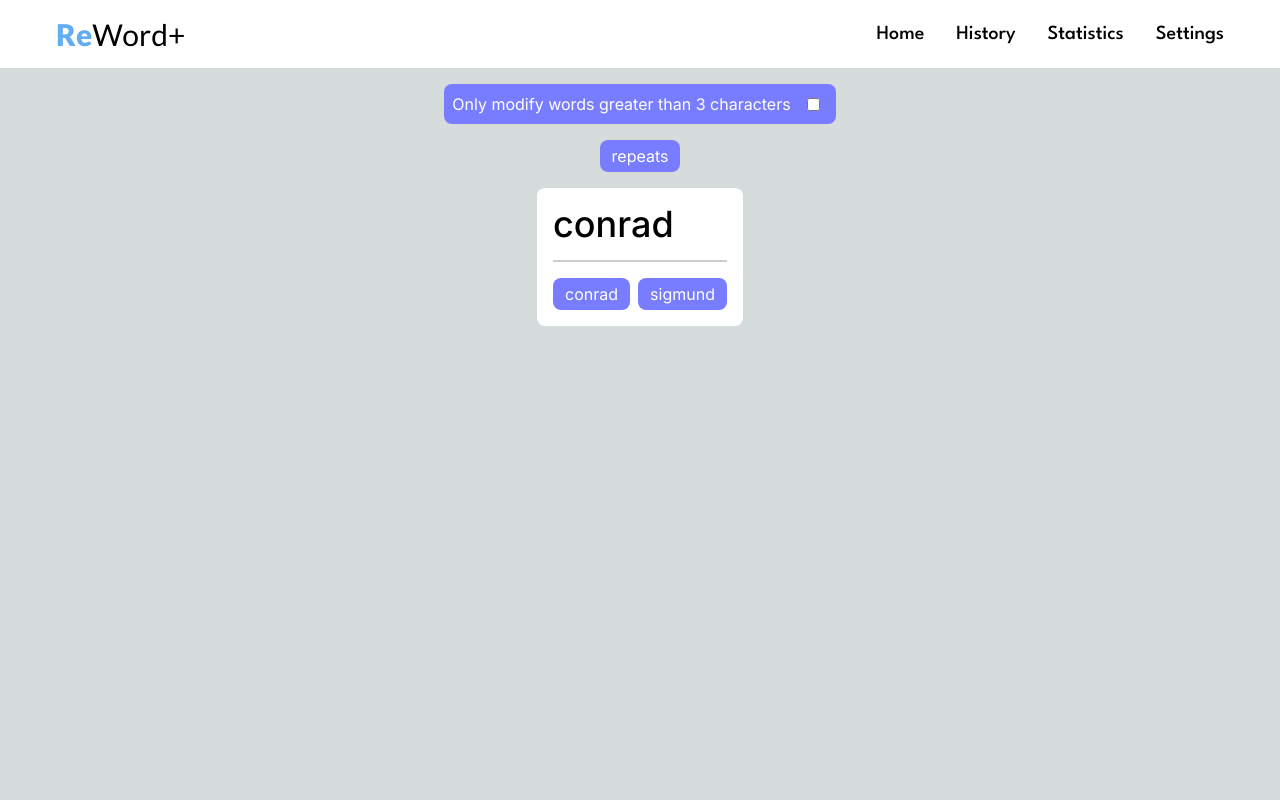
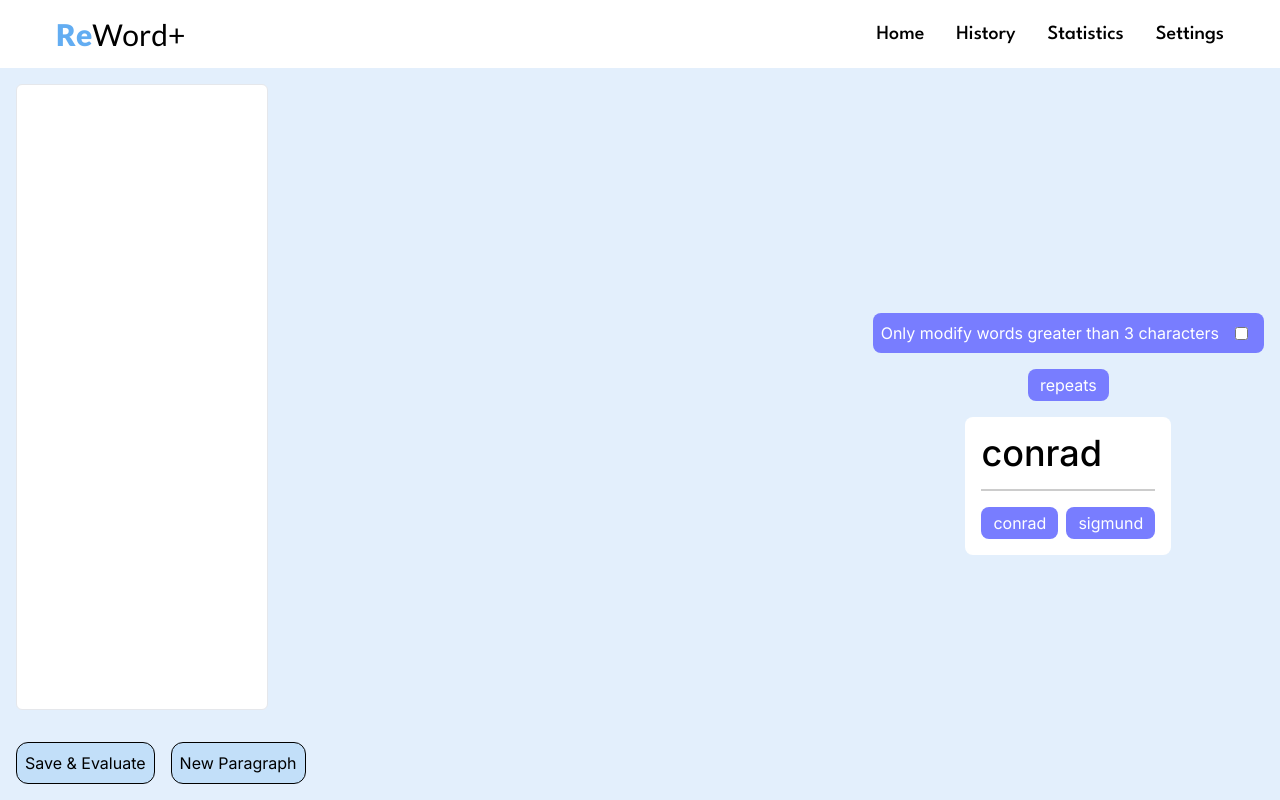
Before and after one commit to Verusins/ReWord-Plus, a Next.js app in the folder frontend/: page / in a window 1280 px wide. Built offline with nearby package versions, Linux system fonts and the light colour scheme.

Commit message:
Change bg, working on the form submission

```diff
--- a/frontend/app/globals.css
+++ b/frontend/app/globals.css
@@ -4,14 +4,14 @@
 
 :root {
   --foreground-rgb: 0, 0, 0;
-  --background-start-rgb: 214, 219, 220;
+  --background-start-rgb: 227, 239, 252;
   --background-end-rgb: 255, 255, 255;
 }
 
 @media (prefers-color-scheme: dark) {
   :root {
-    --foreground-rgb: 255, 255, 255;
-    --background-start-rgb: 0, 0, 0;
+    --foreground-rgb: 0, 0, 0;
+    --background-start-rgb: 227, 239, 252;
     --background-end-rgb: 0, 0, 0;
   }
 }
--- a/frontend/app/layout.tsx
+++ b/frontend/app/layout.tsx
@@ -5,7 +5,7 @@ import "./globals.css";
 const inter = Inter({ subsets: ["latin"] });
 
 export const metadata: Metadata = {
-  title: "Create Next App",
+  title: "ReWord+",
   description: "Generated by create next app",
 };
 
--- a/frontend/app/page.tsx
+++ b/frontend/app/page.tsx
@@ -8,16 +8,39 @@ import React, { useState, useEffect } from "react";
 
 export default function Home() {
   const [is3Char, setIs3Char] = useState(false);
+  const [text, setText] = useState("");
   useEffect(() => {
     console.log("is3Char:", is3Char);
   }, [is3Char]);
+  useEffect(() => {
+    console.log("text:", text);
+  }, [text]);
   const handle3CharChange = () => {
     setIs3Char(!is3Char);
   };
   let list: string[] = ["conrad", "sigmund"];
   return (
-    <main>
+    <main className="flex flex-col h-screen">
       <NavBar />
+      <div className="flex justify-between flex-grow">
+        <div className="flex flex-col flex-grow">
+          <form className="p-4 h-full">
+            <input
+              type="text"
+              value={text}
+              onChange={(e) => setText(e.target.value)}
+              className="border rounded-md p-2 h-full"
+            />
+          </form>
+          <div className="flex gap-4 m-4">
+            <button className="sticky rounded-xl bg-[#C2DFF9] p-2 border border-black">
+              Save & Evaluate
+            </button>
+            <button className="sticky rounded-xl bg-[#C2DFF9] p-2 border border-black">
+              New Paragraph
+            </button>
+          </div>
+        </div>
         <div className="flex flex-col justify-center items-center m-4 gap-4">
           <ReWordCheck
             name={"Only modify words greater than 3 characters"}
@@ -27,6 +50,7 @@ export default function Home() {
           <Synonym word={"repeats"} />
           <SynonymSelect word={"conrad"} synonyms={list} />
         </div>
+      </div>
     </main>
   );
 }
--- a/frontend/components/synonymselect.tsx
+++ b/frontend/components/synonymselect.tsx
@@ -8,7 +8,7 @@ interface SynonymSelectProps {
 export default function SynonymSelect({ word, synonyms }: SynonymSelectProps) {
   return (
     <main className="flex flex-col justify-center bg-inherit bg-white items-start rounded-lg gap-4 p-4">
-      <div className="text-4xl font-medium text-black">{word}</div>
+      <div className="text-4xl font-medium">{word}</div>
       <div className="h-[2px] w-[100%] bg-[#CCCCCC]"></div>
       <div className="flex gap-2 flex-wrap">
         {synonyms.map((synonym, index) => (
```
Lines whose indentation alone changed are shown as unchanged.
